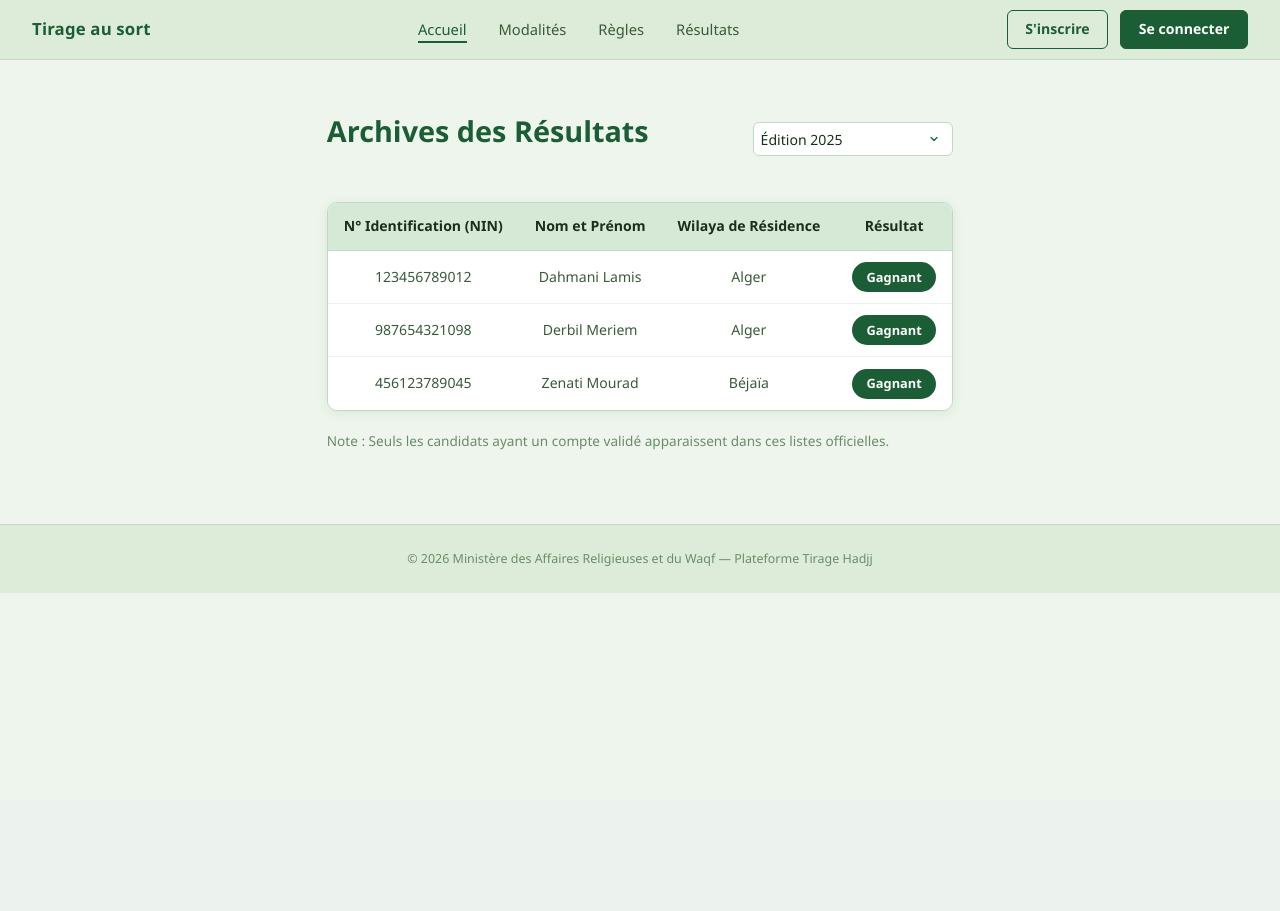
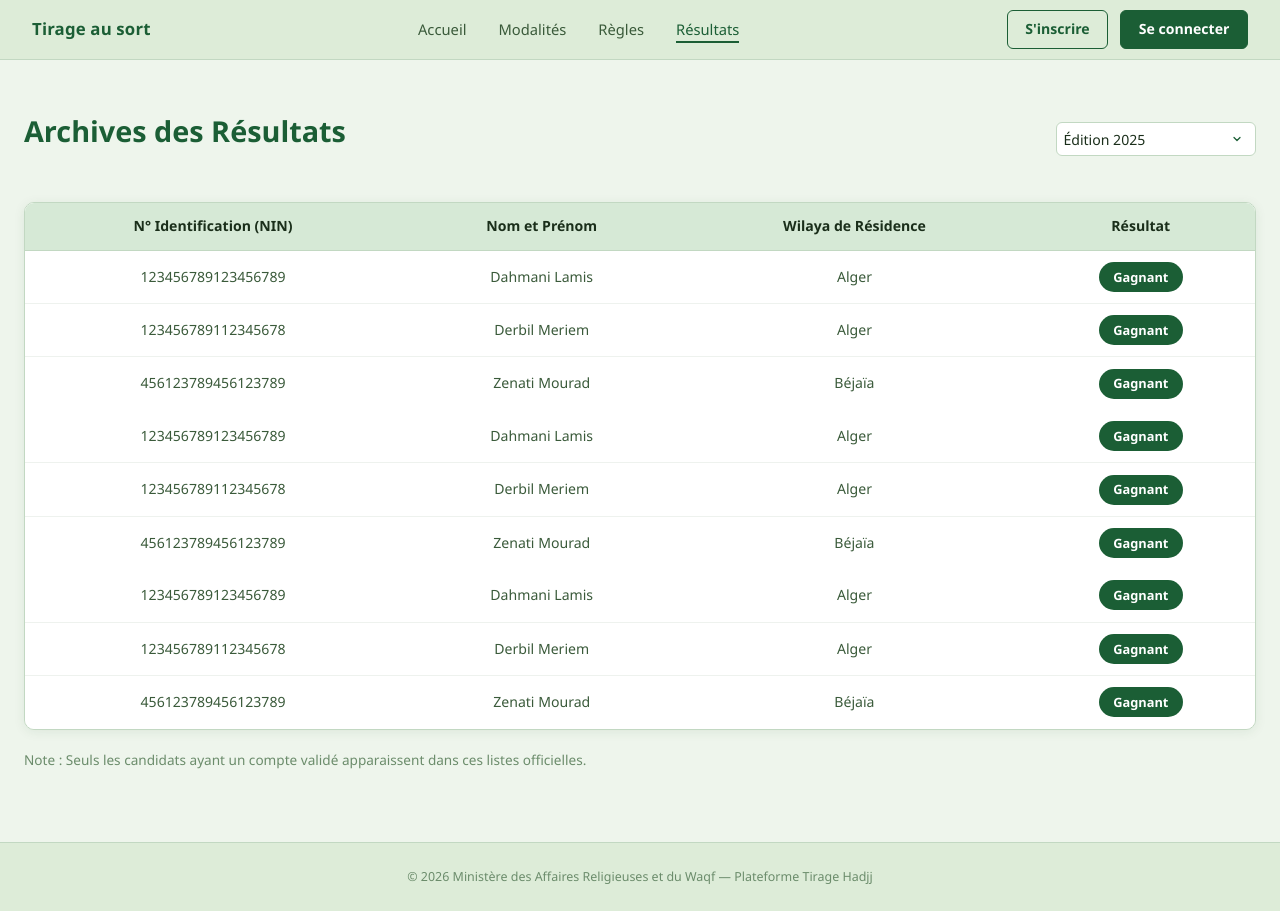
Before and after one commit to lamisdahmani/PwebProject, a PHP site: page /Resultats.html in a window 1280 px wide. Before the commit the page ends 593 px from the top, so only its background shows below. Run offline with PHP 8.4, Linux system fonts and the light colour scheme.

Commit message:
css changes

```diff
--- a/Modalites.html
+++ b/Modalites.html
@@ -11,8 +11,8 @@
       <nav class="navbar">
     <div class="nav-brand">Tirage au sort</div>
     <ul class="nav-links">
-      <li><a href="index.html" class="active">Accueil</a></li>
-      <li><a href="Modalites.html">Modalités</a></li>
+      <li><a href="index.html" >Accueil</a></li>
+      <li><a href="Modalites.html"class="active">Modalites</a></li>
       <li><a href="Regles.html"> Règles</a></li>
       <li><a href="Resultats.html">Résultats</a></li>
     </ul>
--- a/Resultats.html
+++ b/Resultats.html
@@ -11,10 +11,10 @@
       <nav class="navbar">
     <div class="nav-brand">Tirage au sort</div>
     <ul class="nav-links">
-      <li><a href="index.html" class="active">Accueil</a></li>
+      <li><a href="index.html" >Accueil</a></li>
       <li><a href="Modalites.html">Modalités</a></li>
       <li><a href="Regles.html"> Règles</a></li>
-      <li><a href="Resultats.html">Résultats</a></li>
+      <li><a href="Resultats.html"class="active">Résultats</a></li>
     </ul>
     <div class="nav-actions">
       <a href="Register.html" class="btn btn-outline">S'inscrire</a>
@@ -45,19 +45,59 @@
                 </thead>
                 <tbody>
                     <tr>
-                        <td>123456789012</td>
+                        <td>123456789123456789</td>
                         <td>Dahmani Lamis</td>
                         <td>Alger</td>
                         <td><span class="badge gagnant">Gagnant</span></td>
                     </tr>
                     <tr>
-                        <td>987654321098</td>
+                        <td>123456789112345678</td>
                         <td>Derbil Meriem</td>
                         <td>Alger</td>
                         <td><span class="badge gagnant">Gagnant</span></td>
                     </tr>
                     <tr>
-                        <td>456123789045</td>
+                        <td>456123789456123789</td>
+                        <td>Zenati Mourad</td>
+                        <td>Béjaïa</td>
+                        <td><span class="badge gagnant">Gagnant</span></td>
+                    </tr>
+                    </tbody>
+                    <tbody>
+                    <tr>
+                        <td>123456789123456789</td>
+                        <td>Dahmani Lamis</td>
+                        <td>Alger</td>
+                        <td><span class="badge gagnant">Gagnant</span></td>
+                    </tr>
+                    <tr>
+                        <td>123456789112345678</td>
+                        <td>Derbil Meriem</td>
+                        <td>Alger</td>
+                        <td><span class="badge gagnant">Gagnant</span></td>
+                    </tr>
+                    <tr>
+                        <td>456123789456123789</td>
+                        <td>Zenati Mourad</td>
+                        <td>Béjaïa</td>
+                        <td><span class="badge gagnant">Gagnant</span></td>
+                    </tr>
+                    </tbody>
+                    <tbody>
+                    <tr>
+                        <td>123456789123456789</td>
+                        <td>Dahmani Lamis</td>
+                        <td>Alger</td>
+                        <td><span class="badge gagnant">Gagnant</span></td>
+                    </tr>
+                    <tr>
+                        <td>123456789112345678</td>
+                        <td>Derbil Meriem</td>
+                        <td>Alger</td>
+                        <td><span class="badge gagnant">Gagnant</span></td>
+                    </tr>
+                    <tr>
+                        <td>456123789456123789</td>
                         <td>Zenati Mourad</td>
                         <td>Béjaïa</td>
                         <td><span class="badge gagnant">Gagnant</span></td>
--- a/style.css
+++ b/style.css
@@ -25,6 +25,15 @@
   padding: 0;
 }
 
+html, body {
+    height: 100%;
+    margin: 0;
+}
+
+main {
+  flex: 1 0 auto;
+}
+
 body {
   font-family: 'Segoe UI', Tahoma, Geneva, Verdana, sans-serif;
   background: var(--green-pale);
@@ -33,6 +42,8 @@ body {
   line-height: 1.6;
   display: flex;
   flex-direction: column;
+  min-height: 100vh;
+
 
 }
 
@@ -57,6 +68,7 @@ ul { list-style: none; }
   position: sticky;
   top: 0;
   z-index: 100;
+  flex-shrink: 0;
 }
 
 .nav-brand {
@@ -157,8 +169,8 @@ ul { list-style: none; }
   justify-content: space-between;
   gap: 2rem;
   padding: 2.5rem 3rem;
-  margin: 1.5rem auto;
-  max-width: 1000px;
+  margin: 1.5rem 1.5rem;
+  max-width: none;
   border-radius: var(--radius);
   box-shadow: var(--shadow);
 }
@@ -210,9 +222,9 @@ ul { list-style: none; }
 
 /*Info Cards */
 .cards-section {
-  max-width: 1000px;
-  margin: 0 auto 2rem;
-  padding: 0 1.5rem;
+  max-width: none;
+  margin: 0 1.5rem 2rem;
+  padding: 0;
 }
 
 .cards-grid {
@@ -273,9 +285,9 @@ ul { list-style: none; }
 
 /* Tables des resultats*/
 .results-section {
-  max-width: 1000px;
-  margin: 0 auto 2.5rem;
-  padding: 0 1.5rem;
+  max-width: none;
+  margin: 0 1.5rem 2.5rem;
+  padding: 0;
 }
 
 .results-section h2 {
@@ -363,7 +375,6 @@ ul { list-style: none; }
   border-top: 1px solid var(--border);
   background: var(--green-nav);
   margin-top: 2rem;
-  flex-shrink: 0;
 }
 
 
```
Also changed, not shown: Regles.html (+4 -6 lines), index.html (+5 -5 lines).
